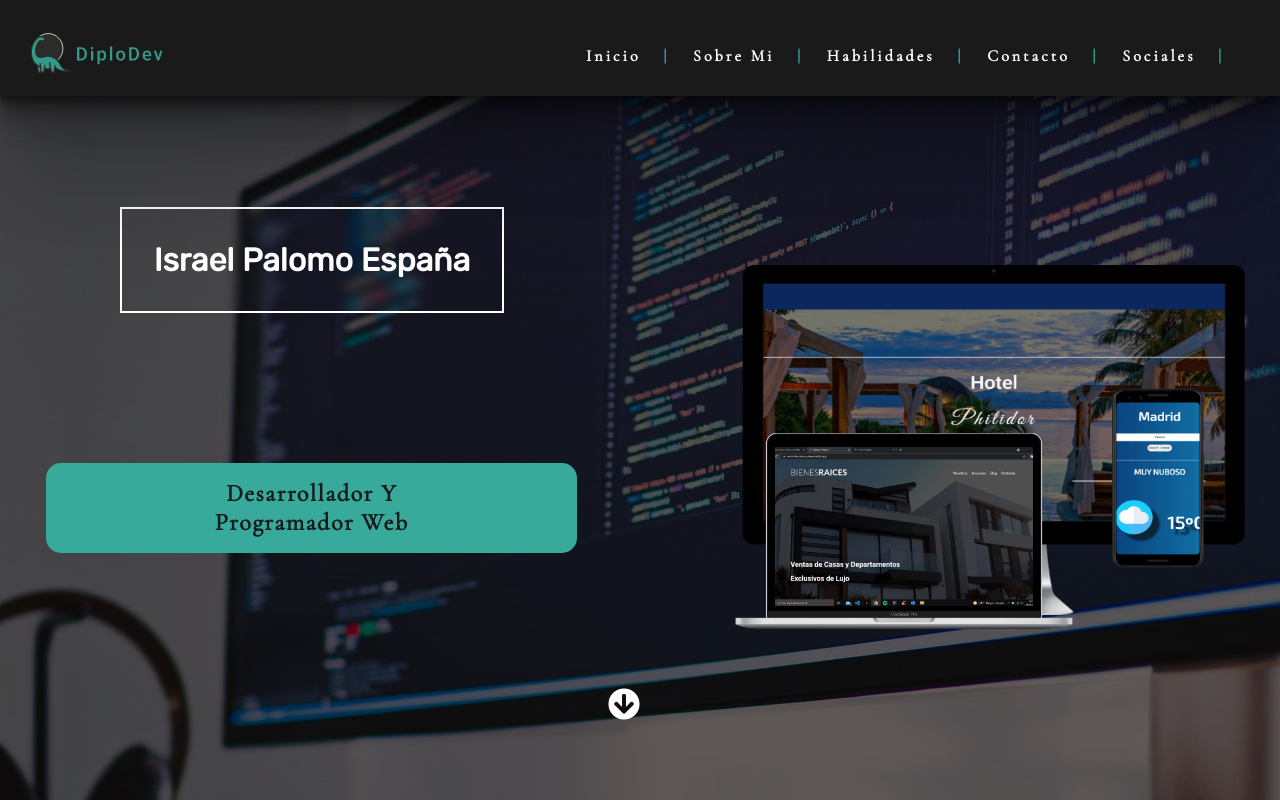
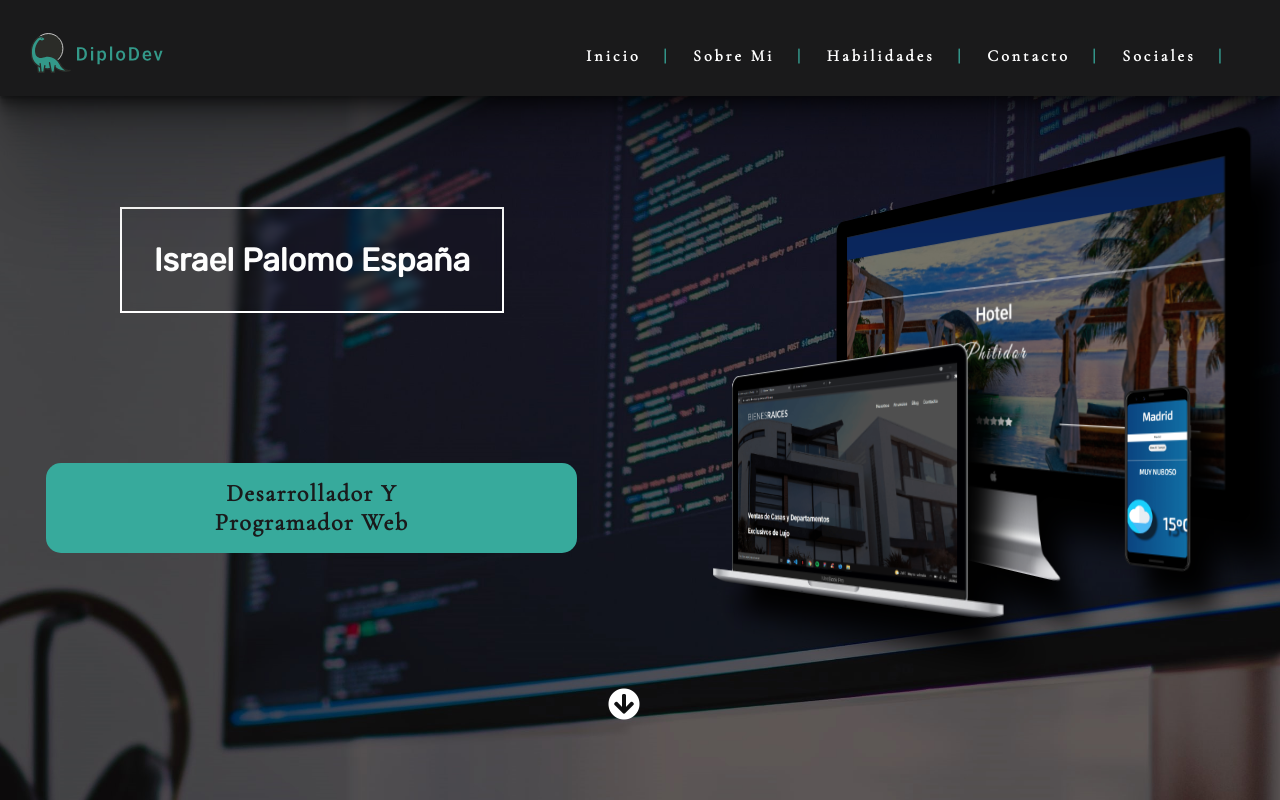
Before and after one commit to IsraelPalomo/Portafolio__Israel, a Vue app: page / in a window 1280 px wide. Built offline with nearby package versions, Linux system fonts and the light colour scheme; a web font is replaced by a local one.

Commit message:
Añadidos pequeños cambios de animacion

```diff
--- a/src/components/Header.vue
+++ b/src/components/Header.vue
@@ -14,12 +14,12 @@
 					<img src="..\assets\portatil.png" alt="" />
 				</div>
 			</a>
-			<a href="https://hotel-philidor.netlify.app/" target="_blank">
+			<a href="https://app-tiempo-israel.netlify.app/" target="_blank">
 				<div class="header__proyectos__proyecto--2">
 					<img src="..\assets\movil.png" alt="" />
 				</div>
 			</a>
-			<a href="https://app-tiempo-israel.netlify.app/" target="_blank">
+			<a href="https://hotel-philidor.netlify.app/" target="_blank">
 				<div class="header__proyectos__proyecto--3">
 					<img src="..\assets\tv.png" alt="" />
 				</div>
@@ -93,31 +93,32 @@ header {
 		margin-top: -7rem;
 		&:hover {
 			.header__proyectos__proyecto--1 {
-				transform: scale(1.3);
-				transition: 1s ease;
-				filter: drop-shadow(30px 30px 15px #000);
-				transform: perspective(300px) translateY(40deg);
+				img {
+					transition: 1s ease;
+					transform: translateX(50px);
+				}
 			}
 			.header__proyectos__proyecto--2 {
-				transform: scale(1.2);
-				transition: 1s ease;
-				filter: drop-shadow(30px 30px 15px #000);
-				transform: perspective(400px) translateY(35deg);
+				img {
+					transition: 1s ease;
+					transform: translateX(-100px);
+				}
 			}
 			.header__proyectos__proyecto--3 {
-				transform: scale(1.1);
-				transition: 1s ease;
-				filter: drop-shadow(30px 30px 15px #000);
-				transform: perspective(340px) translateY(27deg);
+				img {
+					transition: 1s ease;
+					transform: translateX(-70px);
+				}
 			}
 		}
 
 		.header__proyectos__proyecto--1 {
 			img {
-				width: 45rem;
-				height: 25rem;
+				width: 25rem;
+				height: 15rem;
+				filter: drop-shadow(30px 30px 15px #000);
 			}
-
+			transform: perspective(800px) rotateY(-45deg);
 			cursor: pointer;
 
 			position: relative;
@@ -130,25 +131,28 @@ header {
 			img {
 				width: 8rem;
 				height: 13rem;
+				filter: drop-shadow(30px 30px 15px #000);
 			}
 
 			cursor: pointer;
 
 			position: relative;
-			top: -10rem;
+			top: 0rem;
 			right: -10rem;
 			z-index: 99999;
+			transform: perspective(800px) rotateY(-45deg);
 		}
 		.header__proyectos__proyecto--3 {
 			img {
-				width: 32rem;
-				height: 23rem;
+				width: 35rem;
+				height: 25rem;
+				filter: drop-shadow(30px 30px 15px #000);
 			}
-
+			transform: perspective(800px) rotateY(-45deg);
 			cursor: pointer;
 
 			position: relative;
-			top: -30rem;
+			top: -25rem;
 			right: 0rem;
 
 			z-index: 999;
```
Also changed, not shown: src/assets/portatil.png.
